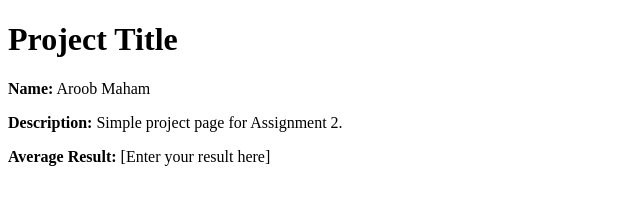
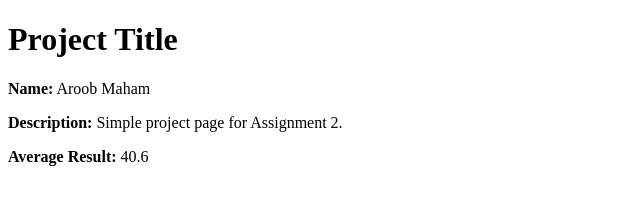
Before and after one commit to Ruby-XD/Assignment_2, a plain HTML site: page index.html in a window 1280 px wide. Shown: the whole page, without its empty margins (0-640 px from the left). Drawn offline with Linux system fonts and the light colour scheme.

Commit message:
Update index.html

```diff
--- a/index.html
+++ b/index.html
@@ -7,6 +7,6 @@
     <h1>Project Title</h1>
     <p><strong>Name:</strong> Aroob Maham</p>
     <p><strong>Description:</strong> Simple project page for Assignment 2.</p>
-    <p><strong>Average Result:</strong> [Enter your result here]</p>
+    <p><strong>Average Result:</strong> 40.6 </p>
 </body>
 </html>
```
